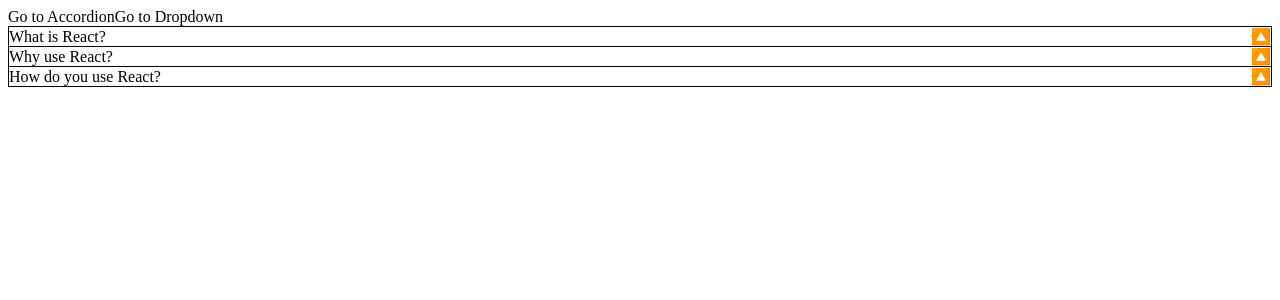
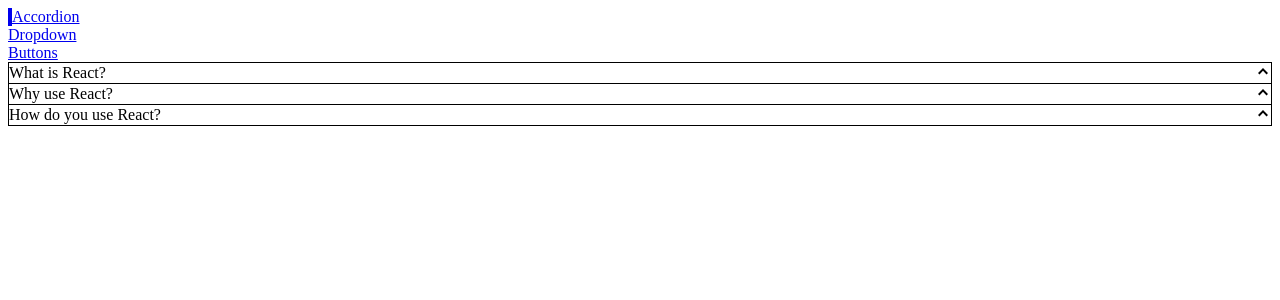
Before and after one commit to edwardomopariola/COMPS, a React (Vite) app: page /accordion in a window 1280 px wide. Shown: the top 300 px of the page. Built offline with nearby package versions, Linux system fonts and the light colour scheme.

Commit message:
added a sidebar, links and custom hooks

```diff
--- a/src/App.js
+++ b/src/App.js
@@ -1,21 +1,23 @@
-import Link from "./components/Link";
+import Sidebar from "./components/Sidebar";
 import Route from "./components/Route";
 import AccordionPage from "./pages/AccordionPage";
 import DropdownPage from "./pages/DropdownPage";
+import ButtonPage from "./pages/ButtonPage";
 
 
 function App() {
     return (
-        <div>
-            <Link to="/accordion">Go to Accordion</Link>
-            <Link to="/Dropdown">Go to Dropdown</Link>
-
-            <div>
+        <div className="container mx-auto grid grid-colos-6 gap-4 mt-4">
+           <Sidebar />
+            <div className="col-span-5">
                 <Route path="/accordion">
                     <AccordionPage />
                 </Route>
-                <Route path="/dropdown">
+                <Route path="/">
                     <DropdownPage />
+                </Route>
+                <Route path="/buttons">
+                    <ButtonPage />
                 </Route>
             </div>
         </div>
--- a/src/components/Accordion.js
+++ b/src/components/Accordion.js
@@ -1,4 +1,5 @@
 import { useState } from 'react';   // Import the useState hook from React
+import { GoChevronDown, GoChevronUp  } from "react-icons/go";
 
 // Create an Accordion component
 function Accordion({ items }) {
@@ -19,7 +20,7 @@
        const isExpanded = index === expandedIndex; // Check if the item is expanded
 
        const icon = <span className="text-2xl">   {/* Create a span element for the icon */}
-        {isExpanded ? '🔽' : '🔼'}
+        {isExpanded ? <GoChevronDown/> : <GoChevronUp />}  {/* Render the chevron icon based on the expanded state */}
        </span>
 
         return (
--- a/src/components/Link.js
+++ b/src/components/Link.js
@@ -1,18 +1,26 @@
-import { useContext } from "react";
-import NavigationContext from "../context/navigation";
+import classNames from "classnames";
+import useNavigation from "../hooks/use-navigation";
 
-function Link({ to, children }) {
-    const { navigate } = useContext(NavigationContext);
+function Link({ to, children, className, activeClassName }) {
+    const { navigate, currentPath } = useNavigation();  // Destructure the navigate function from the context
 
+    const classes = classNames(
+        'text-blue-500',
+        className,
+        currentPath === to && activeClassName
+    );  // Create a class name using the classNames function
+
+    // Create a handleClick function that prevents the default behavior of the anchor element and calls the navigate function
     const handleClick = (event) => {
+        if (event.metaKey || event.ctrlKey) {
+            return;
+        }
         event.preventDefault();
 
         navigate(to);
-        // window.history.pushState({}, "", to);
-        // window.dispatchEvent(new PopStateEvent("popstate"));
     };
 
-    return <a onClick={handleClick}>{children}</a>
+    return <a className={classes} href={"to"} onClick={handleClick}>{children}</a>  // Add an onClick event to the anchor element
 };
 
 
--- a/src/components/Route.js
+++ b/src/components/Route.js
@@ -1,8 +1,7 @@
-import { useContext } from "react";
-import NavigationContext from "../context/navigation";
+import useNavigation from "../hooks/use-navigation";
 
 function Route({ path, children }) {
-    const { currentPath } = useContext(NavigationContext);  // Destructure the currentPath from the context
+    const { currentPath } = useNavigation();  // Destructure the currentPath from the context
 
     if (path === currentPath) {  // Check if the path matches the current path
         return children;  // Return the children
--- /dev/null
+++ b/src/components/Sidebar.js
@@ -0,0 +1,32 @@
+import classNames from "classnames";
+import Link from "./Link";
+
+function Sidebar() {
+    const links = [
+        { label: "Accordion", path: '/accordion' },
+        { label: "Dropdown", path: '/' },
+        {label: 'Buttons', path: '/buttons'},
+    ];
+
+    // Render the links using the map function
+    const renderedLinks = links.map((link) => {
+        return (
+            <Link
+                key={link.label}
+                to={link.path}
+                className="mb-3"
+                activeClassName="font-bold border-l-4 border-blue-500 pl-2"
+            >
+            {link.label} </Link>
+        );
+    });
+
+    return (
+        <div className={"sticky top-0 overflow-y-scroll flex flex-col items-start"}>
+            {renderedLinks}
+        </div>
+    );
+}
+
+
+export default Sidebar;
--- /dev/null
+++ b/src/hooks/use-navigation.js
@@ -0,0 +1,10 @@
+import { useContext } from "react";
+import NavigationContext from "../context/navigation";
+
+function useNavigation() {
+    return useContext(NavigationContext);
+}
+
+export default useNavigation;
+// The useNavigation hook is used to access the navigation context in any component.
+// It is a custom hook that returns the context value, which includes the current path and the navigate function. This hook can be used to navigate to different paths and access the current path in any component that needs it. It simplifies the process of using the navigation context in components by providing a reusable hook that encapsulates the context
--- a/src/pages/ButtonPage.js
+++ b/src/pages/ButtonPage.js
@@ -3,9 +3,7 @@
 
 
 function ButtonPage() {
-    const handleClick = () => {
-        console.log('Button Clicked!!!');
-    };
+    const handleClick = () => {};
 
     return(
         <div>
```
